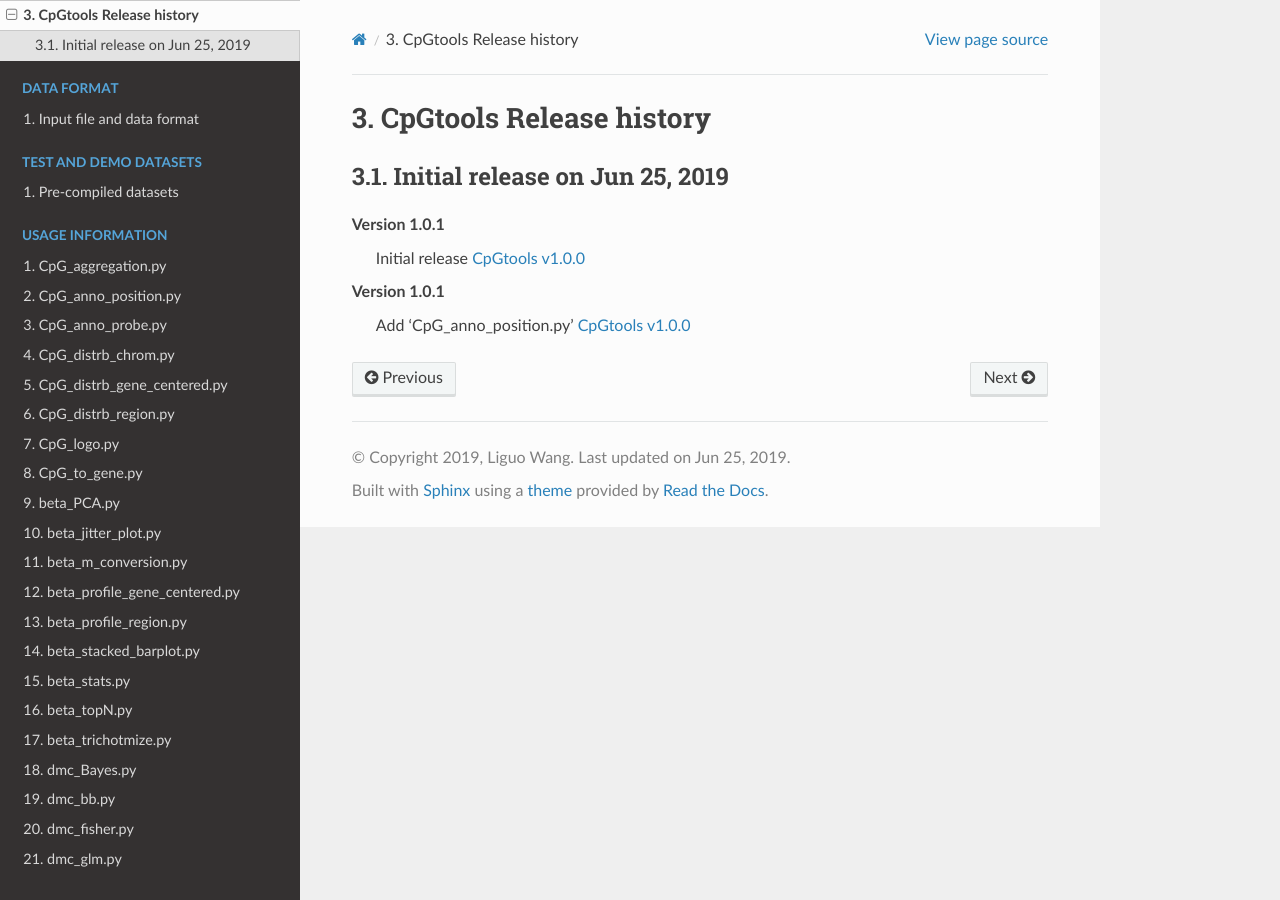
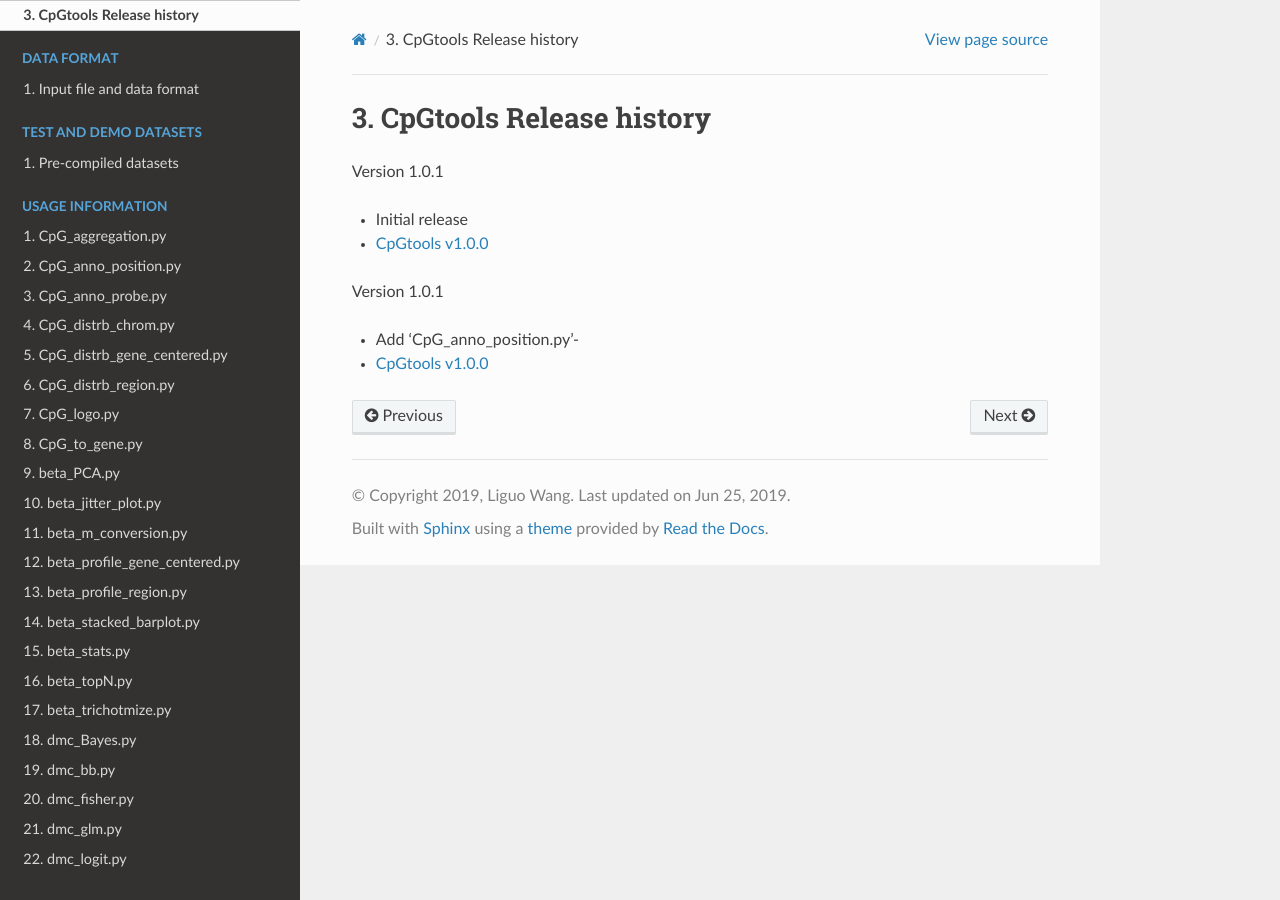
Before and after one commit to liguowang/cpgtools, a Sphinx documentation site: the page built from docs/source/change_log.rst, in a window 1280 px wide. Built offline with Sphinx 7.4.7 and the Read the Docs theme 2.0.0, drawn with Linux system fonts in a browser that asks for light colours.

Commit message:
Update change_log.rst

```diff
--- a/docs/source/change_log.rst
+++ b/docs/source/change_log.rst
@@ -1,12 +1,13 @@
 CpGtools Release history
 =========================
 
-Initial release on Jun 25, 2019
--------------------------------
-Version 1.0.1
- Initial release
- `CpGtools v1.0.0 <https://sourceforge.net/projects/cpgtools/files/cpgtools-1.0.0.tar.gz/download>`_
 
 Version 1.0.1
- Add 'CpG_anno_position.py'
- `CpGtools v1.0.0 <https://sourceforge.net/projects/cpgtools/files/cpgtools-1.0.1.tar.gz/download>`_
+
+- Initial release
+-  `CpGtools v1.0.0 <https://sourceforge.net/projects/cpgtools/files/cpgtools-1.0.0.tar.gz/download>`_
+
+Version 1.0.1
+
+- Add 'CpG_anno_position.py'-
+- `CpGtools v1.0.0 <https://sourceforge.net/projects/cpgtools/files/cpgtools-1.0.1.tar.gz/download>`_
```
